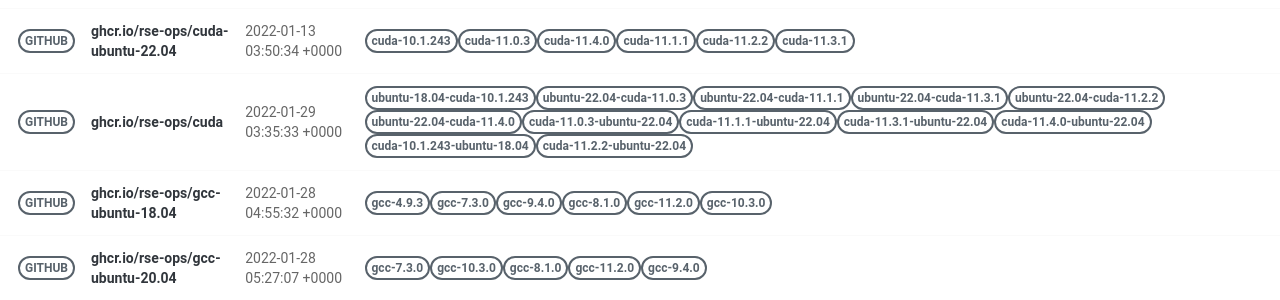
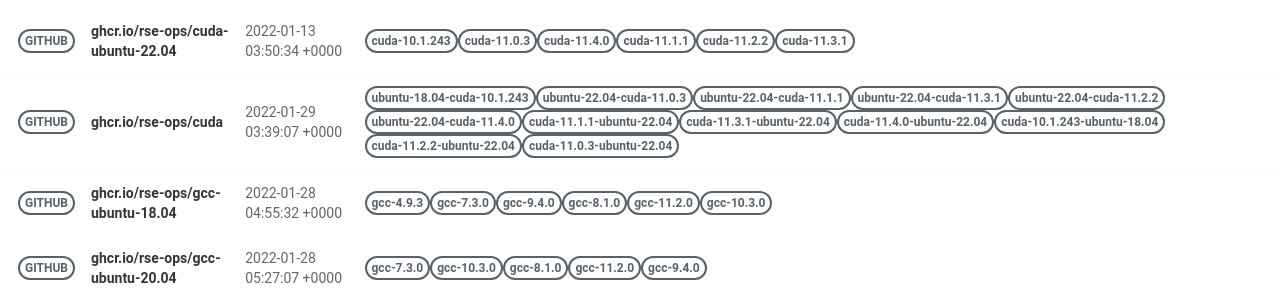
Before and after one commit to rse-ops/docker-images, a Jekyll site: the page built from pages/index.md, in a window 1280 px wide. Shown: the part 421-721 px from the top of the page. Built offline with Jekyll 4.4.1, drawn with Linux system fonts in a browser that asks for light colours; nearby versions of some CDN libraries.

Commit message:
Automated push to update library 2022-01-29

```diff
--- a/_library/ghcr.io-rse-ops-cuda.md
+++ b/_library/ghcr.io-rse-ops-cuda.md
@@ -1,7 +1,7 @@
 ---
 layout: container
 name: ghcr.io/rse-ops/cuda
-updated_at: 2022-01-29 03:35:33.952207
+updated_at: 2022-01-29 03:39:07.090659
 
 
 container_url: https://github.com/orgs/rse-ops/packages/container/package/cuda
```
Also changed, not shown: other parts of _library/ghcr.io-rse-ops-cuda.md (+3 -3 lines).
